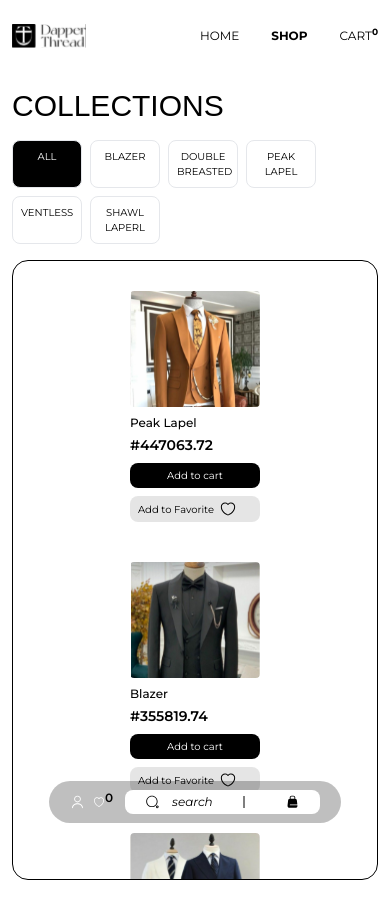
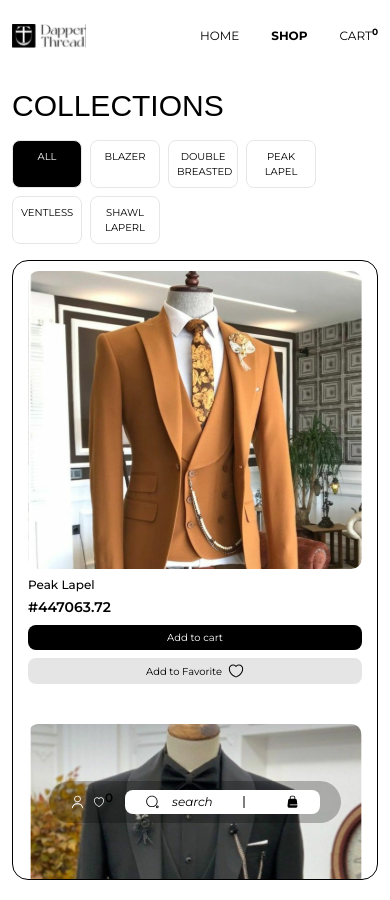
Before and after one commit to brownboy3047/EXQUISITE, a React (Vite) app: page /shop in a window 390 px wide. Built offline with nearby package versions, Linux system fonts and the light colour scheme; a web font is replaced by a local one.

Commit message:
chores: adjusted on the code in the shop page

```diff
--- a/src/pages/Shop.tsx
+++ b/src/pages/Shop.tsx
@@ -72,14 +72,19 @@ const Shop: React.FC = () => {
         </ul>
 
         <ul
-          className="w-full md:w-[900px] h-[620px] md:h-[841px] border border-black py-[30px] px-[40px] rounded-2xl
-        flex flex-wrap gap-10 justify-center md:justify-start sm:gap-5 overflow-y-scroll"
+          className="w-full md:w-[900px] h-[620px] md:h-[841px] border border-black py-[10px] px-[15px] md:py-[30px] md:px-[40px] rounded-2xl
+        flex flex-wrap gap-10  md:justify-start sm:gap-5 overflow-y-scroll"
         >
           {selectedCollection &&
             selectedCollection.map((collection) => (
-              <li key={collection.id} className="w-[130px] sm:w-[250px]">
-                <img src={collection.photo} alt="suit" />
+              <li
+                key={collection.id}
+                // className="w-[130px] sm:w-[250px] flex flex-row gap-4 sm:flex-col"
+                className="w-full sm:w-[250px]"
+              >
+                <img src={collection.photo} alt="suit" className="w-full" />
 
+                <div>
                   <div className="flex flex-col gap-1 md:flex-row md:items-center justify-between mt-2">
                     <p className="font-medium capitalize text-xs md:text-base">
                       {collection.collections}
@@ -99,12 +104,13 @@ const Shop: React.FC = () => {
 
                     <button
                       className="py-[5px] px-[8px] rounded-lg bg-black bg-opacity-10 text-black
-                  text-[10px] sm:text-sm flex items-center gap-[6px]"
+                  text-[10px] sm:text-sm flex items-center justify-center gap-[6px]"
                       onClick={() => handleAddFavorite(collection)}
                     >
-                    <span>Add to Favorite</span>
+                      <span className="">Add to Favorite</span>
                       <img src={heart} alt="heart" />
                     </button>
+                  </div>
                 </div>
               </li>
             ))}
```
Lines whose indentation alone changed are shown as unchanged.
